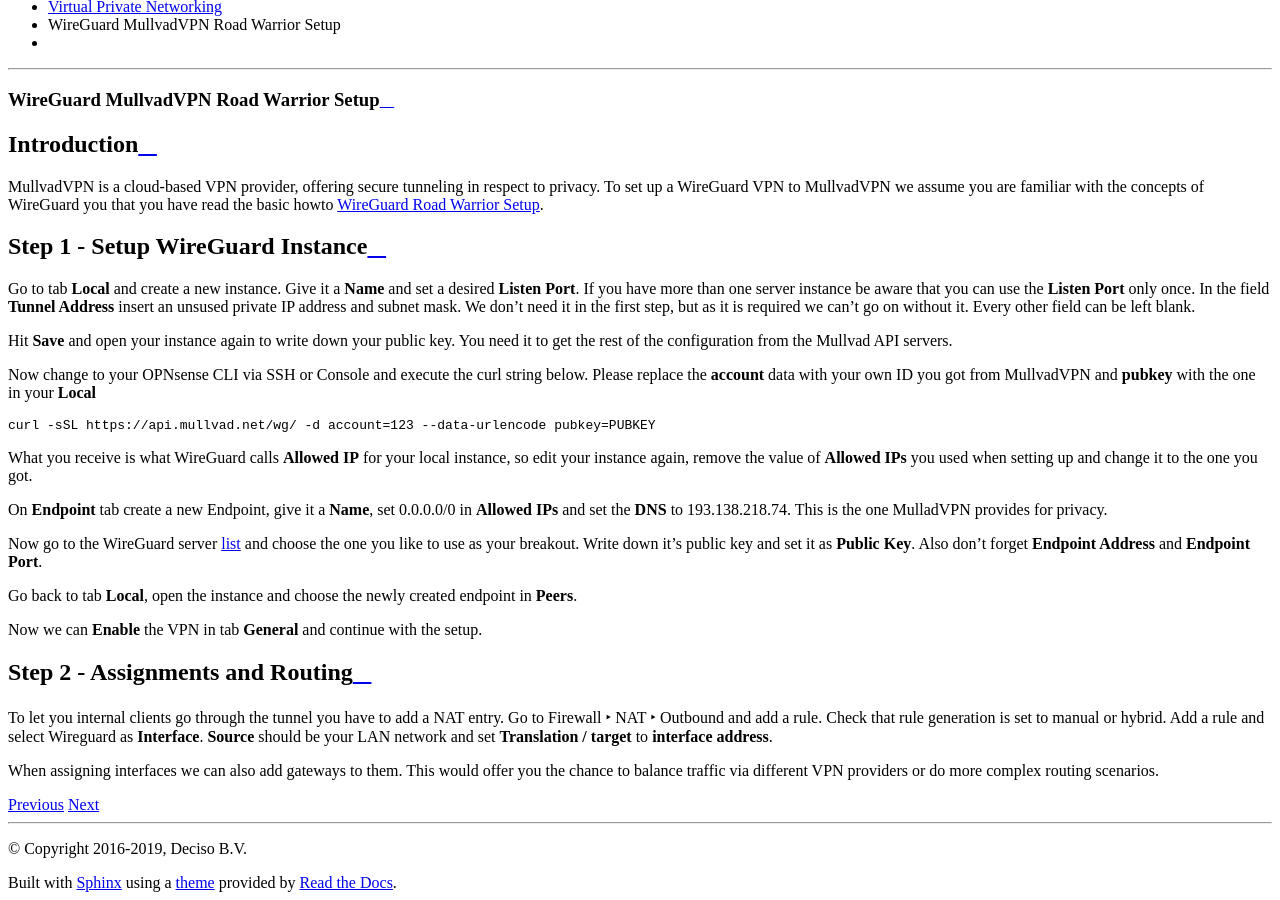
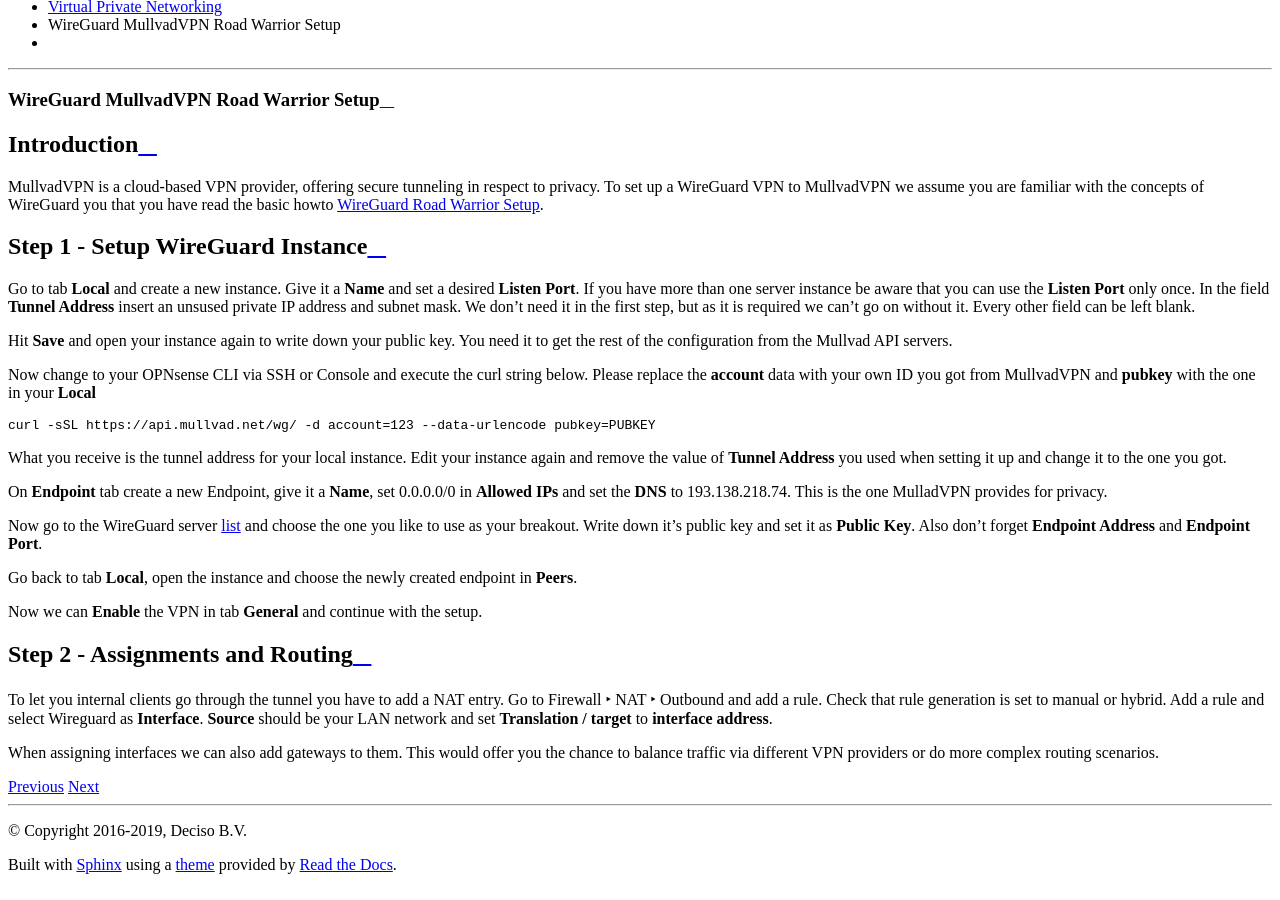
Before and after one commit to opnsense/docs, a Sphinx documentation site: the page built from source/manual/how-tos/wireguard-client-mullvad.rst, in a window 1280 px wide and 900 px high, scrolled down 817 px. Built offline with Sphinx 7.4.7 and the Read the Docs theme 2.0.0, drawn with Linux system fonts in a browser that asks for light colours; pages that are not in the unit, such as notebooks, are missing from menus.

Commit message:
Fixed doc regarding tunnel adress for local instance

```diff
--- a/source/manual/how-tos/wireguard-client-mullvad.rst
+++ b/source/manual/how-tos/wireguard-client-mullvad.rst
@@ -29,8 +29,8 @@
 
     curl -sSL https://api.mullvad.net/wg/ -d account=123 --data-urlencode pubkey=PUBKEY
 
-What you receive is what WireGuard calls **Allowed IP** for your local instance, so edit your instance again, remove
-the value of **Allowed IPs** you used when setting up and change it to the one you got.
+What you receive is the tunnel address for your local instance. Edit your instance again and remove
+the value of **Tunnel Address** you used when setting it up and change it to the one you got.
 
 On **Endpoint** tab create a new Endpoint, give it a **Name**, set 0.0.0.0/0 in **Allowed IPs** and set
 the **DNS** to 193.138.218.74. This is the one MulladVPN provides for privacy.
```
